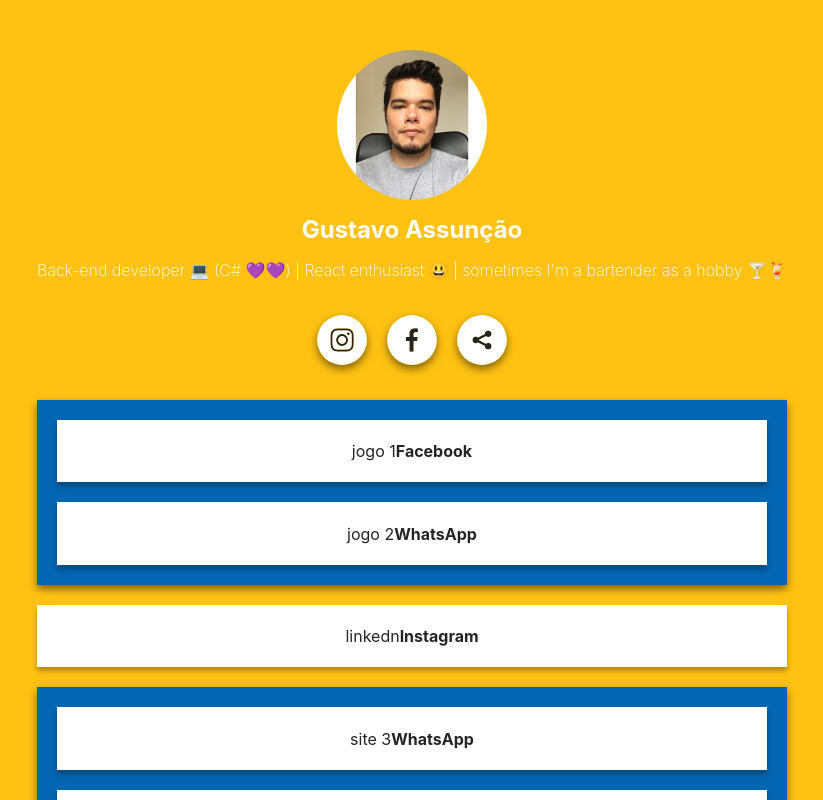
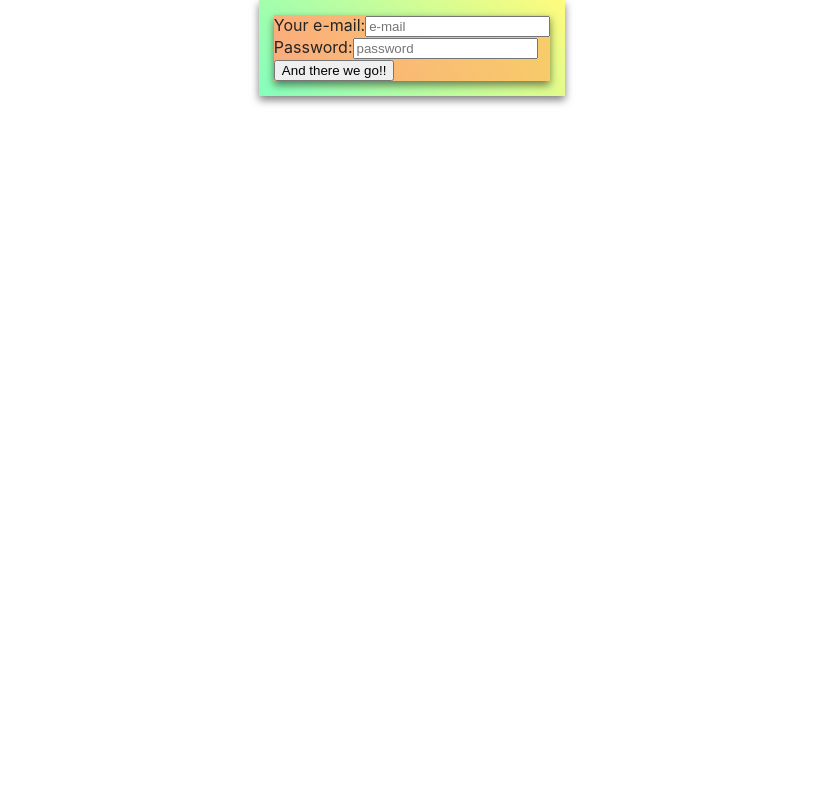
Before and after one commit to GustavoVictor/mmyy.link-ui, a React (Vite) app: page /login in a window 1280 px wide. Shown: the top 800 px of the page, without its empty margins (228-1051 px from the left). Built offline with nearby package versions, Linux system fonts and the light colour scheme.

Commit message:
add: backgroundImage login page

```diff
--- a/src/components/card.css
+++ b/src/components/card.css
@@ -11,7 +11,7 @@
     width: 100%;
 }
 
-.container {
+.card-container {
     display: flex;
     flex-direction: row;
     align-items: center;
--- a/src/components/card.tsx
+++ b/src/components/card.tsx
@@ -9,15 +9,8 @@
 export class Card extends React.Component<props> {
     render(){
         return <div className="card">
-            <div className="container">
-                <div>
-                    <p>{this.props.card.icon}</p>
-                </div>
-                <div>
-                    <h4>
-                        <p><b>{this.props.card.description}</b></p>
-                    </h4>
-                </div>
+            <div className="card-container">
+                <p><b>{this.props.card.description}</b></p>
             </div>
         </div>
     }
--- a/src/interfaces/user.type.ts
+++ b/src/interfaces/user.type.ts
@@ -7,5 +7,6 @@
     sumary: string;
     email: string;
     backgroundColor: string,
+    backgroundImage: string,
     cards: Array<ICard>;
 }
--- a/src/main.tsx
+++ b/src/main.tsx
@@ -1,22 +1,17 @@
 import React from 'react'
 import ReactDOM from 'react-dom/client'
-import App from './App'
 import './index.css'
-import { BrowserRouter, Routes, Route } from "react-router-dom";
+import { BrowserRouter, Routes, Route, Navigate } from "react-router-dom";
 import { UserPage } from './pages/user';
+import Login from './pages/login';
 
 ReactDOM.createRoot(document.getElementById('root') as HTMLElement).render(
   <React.StrictMode>
     <BrowserRouter>
       <Routes>
-        <Route path="/:nick" element={<UserPage />}>
-          {
-          // <Route index element={<Home />} />
-          // <Route path="blogs" element={<Blogs />} />
-          // <Route path="contact" element={<Contact />} />
-          // <Route path="*" element={<NoPage />} />
-          }
-        </Route>
+        <Route path='/login' element={<Login />}/>
+        <Route path='/:nick' element={<UserPage />}/>
+        <Route path='*' element={<Navigate to='/login' replace />}/>
       </Routes>
     </BrowserRouter>
   </React.StrictMode>
--- /dev/null
+++ b/src/pages/login.css
@@ -0,0 +1,30 @@
+.login-container {
+    align-items: center;
+    display: flex;
+    flex-direction: row;
+    flex-wrap: wrap;
+    justify-content: center;
+
+    background-color: #85FFBD;
+    background-image: linear-gradient(45deg, #85FFBD 0%, #FFFB7D 100%);
+    box-shadow: 0px 4px 8px 0px rgba(0, 0, 0, 0.5);
+}
+
+.login {
+    /* display: flex; */
+    position: relative;
+    height: 100%;
+    margin: 15px;
+    background-color: #fbab7e;
+    background-image: linear-gradient(62deg, #FBAB7E 0%, #F7CE68 100%);
+    box-shadow: 0px 4px 8px 0px rgba(0, 0, 0, 0.5);
+}
+
+.login-label {
+    /* display: flex; */
+    flex-direction: column;
+}
+
+.empty-space {
+    margin-bottom: 15px;
+}
--- /dev/null
+++ b/src/pages/login.tsx
@@ -0,0 +1,75 @@
+import React from "react";
+import './login.css'
+
+type Props = {
+
+}
+
+type State = {
+    email: string;
+    password: string;
+}
+
+export default class Login extends React.Component<Props, State> {
+    constructor(props: Props){
+        super(props);
+
+        this.state = {
+            email: '',
+            password: ''
+        }
+    }
+
+    handleSubmit = (e: React.SyntheticEvent): void => {
+        e.preventDefault();
+        const target = e.target as typeof e.target & {
+            email: { value: string },
+            password: { value: string }
+        };
+
+        const email = target.email.value;
+        const password = target.password.value;
+
+        console.log({email, password});
+    }
+
+    handleEmailChange = (e: React.ChangeEvent<HTMLInputElement>): void => {
+        this.setState({ email: e.currentTarget.value })
+    }
+
+    handlePasswordChange = (e: React.ChangeEvent<HTMLInputElement>): void => {
+        this.setState({ password: e.currentTarget.value })
+    }
+
+    render(){
+        return <div className='login-container'>
+            <div className='login'>
+                <form onSubmit={this.handleSubmit} className="login-label">
+                    <label >
+                        Your e-mail:
+                    </label>
+                    <input
+                            name='email'
+                            type='text'
+                            placeholder='e-mail'
+                            value={this.state.email}
+                            onChange={this.handleEmailChange}
+                        />
+                    <br className="empty-space"/>
+                    <label className="login-label">
+                        Password:
+                    </label>
+                    <input
+                            name='password'
+                            type='password'
+                            placeholder='password'
+                            value={this.state.password}
+                            onChange={this.handlePasswordChange}
+                        />
+                    <br className="empty-space"/>
+                    <button type='submit'>And there we go!!</button>
+                </form>
+            </div>
+        </div>
+    }
+}
--- a/src/pages/user.css
+++ b/src/pages/user.css
@@ -1,4 +1,4 @@
-.container {
+.user-container {
     align-items: center;
     display: flex;
     flex-direction: row;
@@ -10,7 +10,7 @@
 
 .user {
     display: flex;
-    max-width: 100%;
+    max-width: 80%;
     align-items: center;
     display: flex;
     flex-direction: column;
--- a/src/pages/user.tsx
+++ b/src/pages/user.tsx
@@ -6,7 +6,7 @@
 import './user.css'
 import { SocialIcon } from 'react-social-icons';
 import Gustavo from '../assets/gustavo.jpeg';
-import IItem from '../interfaces/item.type';
+import Login from './login';
 
 //Types
 type Props = {
@@ -39,7 +39,8 @@
             lastName: 'Assunção',
             sumary: `Back-end developer 💻 (C# 💜💜) | React enthusiast 😃 | sometimes I'm a bartender as a hobby 🍸🍹`,
             email: 'gustavovictor94@gmail.com',
-            backgroundColor:'#ffc213',
+            backgroundColor:'#fbab7e',
+            backgroundImage: 'linear-gradient(62deg, #fbab7e 10%, #F7CE68 100%)',
             cards: [{
                 id: '1',
                 index: 1,
@@ -142,6 +143,7 @@
                 return <div>Carregando...</div>
             else {
                 document.body.style.backgroundColor = this.state.user.backgroundColor;
+                document.body.style.backgroundImage = this.state.user.backgroundImage;
 
                 let _cards = this.state.user.cards.filter(card => card.group != 'social').sort((a, b) => a.index - b.index);
 
@@ -161,9 +163,6 @@
                     return r;
                 }, new Array<ICard[]>());
 
-                console.log(card_groups);
-
-                // const cardsLength = _cards.length ?? 0;
                 const cards_groups_length = card_groups.length;
                 let cards_to_render = new Array<ReactNode>();
 
@@ -203,15 +202,9 @@
                     AddSpacebtwCard(i, cards_groups_length, cards_to_render);
                 }
 
-                // for (let i = 0; i < cardsLength; i++){
-                //     const card:ICard = _cards[i];
-
-                //     cards_to_render.push(<Card key={card.id} card={card}/>);
-                // }
-
                 let social = this.state.user.cards.filter(card => card.group == 'social').sort((a, b) => a.index - b.index);
 
-                return <div className='container'>
+                return <div className='user-container'>
                             <div className='user'>
                                 <div className='profile'>
                                     <img className='logo' src={Gustavo} alt="profile picture"/>
@@ -242,6 +235,9 @@
 export function UserPage(){
     const { nick } = useParams();
 
+    if(nick == undefined || nick == '')
+        return <Login />;
+
     // console.log('nick: ' + nick)
 
     return <UserPageWithHookResult nick={nick} />;
```
